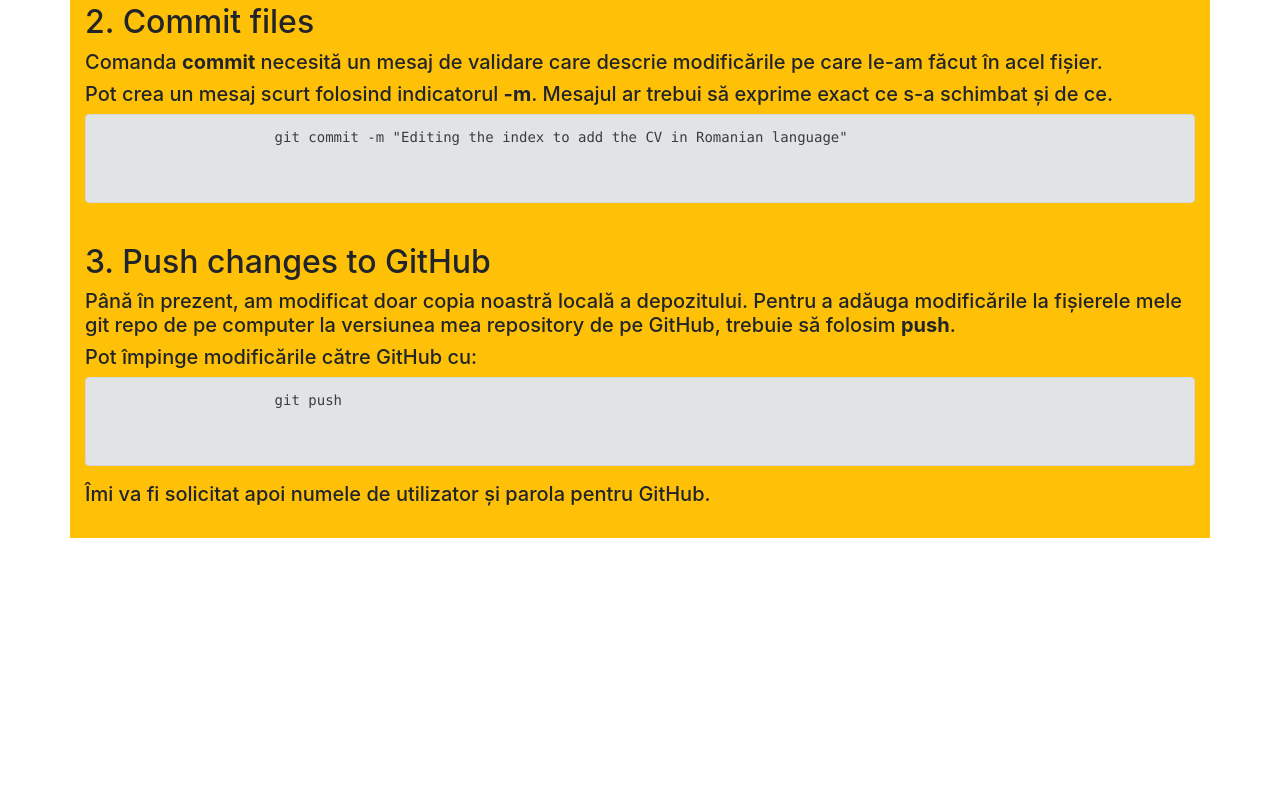
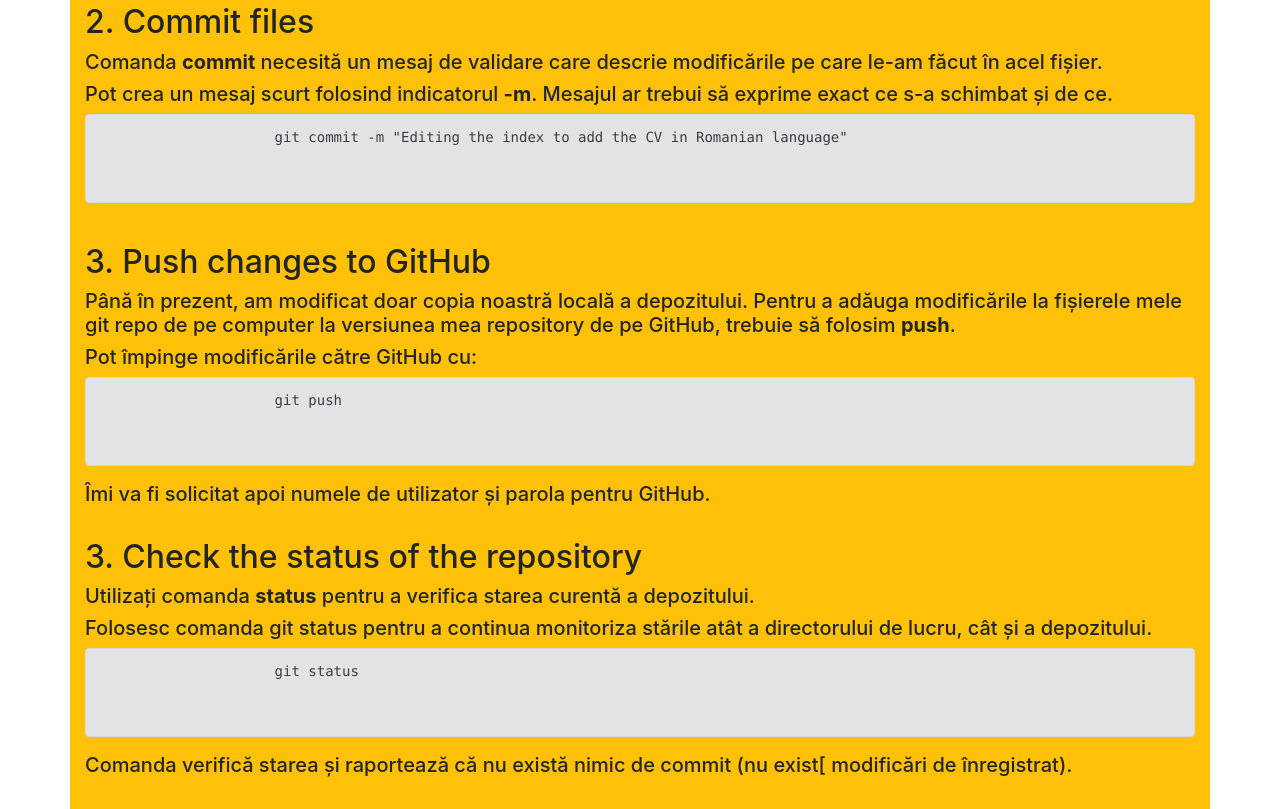
Before and after one commit to alexandracismariu/alexandracismariu.github.io, a plain HTML site: page cheat-sheet.html in a window 1280 px wide. Shown: the part 4032-4841 px from the top of the page. Before the commit the page ends 4570 px from the top, so only its background shows below. Drawn offline with nearby package versions, Linux system fonts and the light colour scheme.

Commit message:
am adaugat o noua comanda git

```diff
--- a/cheat-sheet.html
+++ b/cheat-sheet.html
@@ -319,6 +319,22 @@
             <h5>Îmi va fi solicitat apoi numele de utilizator și parola pentru GitHub.</h5>
         </div><br>
 
+        <div>
+            <h2>3. Check the status of the repository</h2>
+
+            <h5>Utilizați comanda <b>status</b> pentru a verifica starea curentă a depozitului.</h5>
+
+            <div>
+                <h5>Folosesc comanda git status pentru a continua monitoriza stările atât a directorului de lucru, cât și a
+                depozitului.</h5>
+                <pre class="alert alert-secondary" role="alert">
+                    <code class="lang-auto">git status</code><br>
+                </pre>
+            </div>
+
+            <h5>Comanda verifică starea și raportează că nu există nimic de commit (nu exist[ modificări de înregistrat).</h5>
+        </div><br>
+
 
     </div>
 
```
